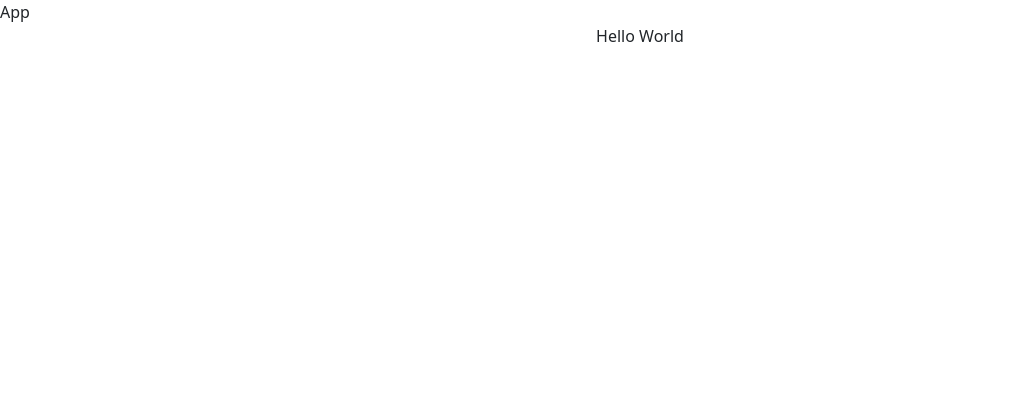
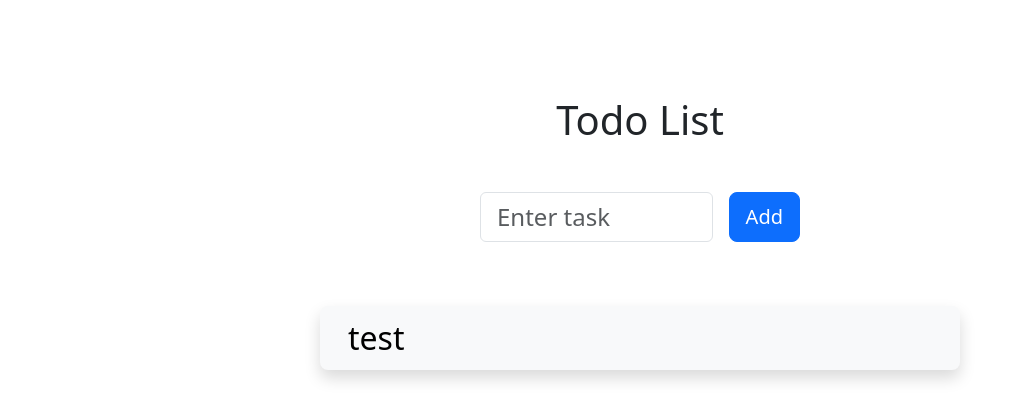
Before and after one commit to Subhranshu-Mindfire/todo-redux-toolkit, a React (Vite) app: page / in a window 1280 px wide. Shown: the top 420 px of the page, without its empty margins (0-1026 px from the left). Built offline with nearby package versions, Linux system fonts and the light colour scheme.

Commit message:
added add task feature

```diff
--- a/package.json
+++ b/package.json
@@ -14,7 +14,8 @@
     "bootstrap": "^5.3.3",
     "react": "^19.0.0",
     "react-dom": "^19.0.0",
-    "react-redux": "^9.2.0"
+    "react-redux": "^9.2.0",
+    "react-toastify": "^11.0.5"
   },
   "devDependencies": {
     "@eslint/js": "^9.21.0",
--- a/src/App.jsx
+++ b/src/App.jsx
@@ -1,10 +1,9 @@
 import React from 'react'
+import TaskList from './components/TaskList'
 
 const App = () => {
   return (
-    <>App
-     <div className="text-center">Hello World</div>
-    </>
+    <TaskList />
   )
 }
 
--- /dev/null
+++ b/src/app/store.js
@@ -0,0 +1,9 @@
+import { configureStore } from "@reduxjs/toolkit";
+import taskReducer from "../feature/tasks/taskSlice"
+export const store = configureStore(
+  {
+    reducer:{
+      tasks: taskReducer
+    }
+  }
+)
--- /dev/null
+++ b/src/components/AddTask.jsx
@@ -0,0 +1,59 @@
+import { useState } from "react";
+import { useDispatch } from "react-redux";
+import { toast } from 'react-toastify';
+import { addTask } from "../feature/tasks/taskSlice";
+
+
+function AddTask() {
+  const [taskName, setTaskName] = useState('');
+  const dispatch = useDispatch()
+
+  const handleAddClick = () => {
+    if (taskName.length == 0) {
+      console.log("Hii")
+      toast.error('Task Can Not Be Empty', {
+            position: "top-right",
+            autoClose: 5000,
+            hideProgressBar: false,
+            closeOnClick: false,
+            pauseOnHover: true,
+            draggable: true,
+            progress: undefined,
+            theme: "light"
+          });
+    }
+    else{
+      const newTask = {
+        id: Date.now(),
+        taskName: taskName,
+        completed: false,
+      };
+      dispatch(addTask(newTask))
+      setTaskName('');
+      toast.success('Task Added Successfully', {
+        position: "top-right",
+        autoClose: 5000,
+        hideProgressBar: false,
+        closeOnClick: false,
+        pauseOnHover: true,
+        draggable: true,
+        progress: undefined,
+        theme: "light"
+      });
+    }
+  };
+
+  return (
+    <div className="d-flex gap-3 w-25">
+      <input
+        type="text"
+        value={taskName}
+        onChange={(e) => setTaskName(e.target.value)}
+        placeholder="Enter task"
+        className="form-control fs-4 px-3"
+      />
+      <button onClick={handleAddClick} className="btn btn-lg btn-primary px-3">Add</button>
+    </div>
+  );
+}
+export default AddTask
--- /dev/null
+++ b/src/components/Task.jsx
@@ -0,0 +1,19 @@
+import React, { useState } from 'react'
+
+const Task = ({task}) => {
+  return (
+    <div className='d-flex justify-content-center'>
+      <div className='row align-items-center w-50 bg-light shadow p-2 rounded-3 mt-3 px-3'>
+        <div className="fs-2 col-md-9"
+          style={{
+            textDecoration: task.completed ? 'line-through' : 'none',
+            color: task.completed ? 'gray' : 'black',
+          }}>
+          {task.taskName}
+        </div>
+      </div>
+    </div>
+  )
+}
+
+export default Task
--- /dev/null
+++ b/src/components/TaskList.jsx
@@ -0,0 +1,34 @@
+import React from 'react'
+import { useSelector } from 'react-redux'
+import Task from './Task'
+import AddTask from './AddTask'
+import { ToastContainer } from 'react-toastify'
+
+
+const TaskList = () => {
+
+  const taskList = useSelector((state) => state.tasks.tasks)
+  return (
+    <>
+      <div>
+        <ToastContainer />
+        <div>
+          <h1 className='mt-5 pt-5 text-center'>Todo List</h1>
+          <div className='d-flex justify-content-center fs-4 mt-5'>
+            <AddTask/>
+          </div>
+          <div className='mt-5'>
+            {taskList.map((task) => (
+              <Task
+                key={task.id}
+                task={task}
+              />
+            ))}
+          </div>
+        </div>
+      </div>
+    </>
+  )
+}
+
+export default TaskList
--- /dev/null
+++ b/src/feature/tasks/taskSlice.js
@@ -0,0 +1,32 @@
+import { createSlice } from "@reduxjs/toolkit";
+
+const initialState = {
+  tasks : [
+    {
+      id: Date.now(),
+      taskName: "test",
+      completed: false
+    }
+  ],
+  no: 10
+}
+
+const taskSlice =  createSlice(
+  {
+    name: "task",
+    initialState,
+    reducers:{
+      addTask:(state,action)=>{
+        state.tasks.push(action.payload)
+        console.log(state);
+      },
+      change:(state)=>{
+        state.no -= 1
+      }
+    }
+  }
+)
+
+
+export default taskSlice.reducer
+export const {addTask,change} = taskSlice.actions
--- a/src/main.jsx
+++ b/src/main.jsx
@@ -3,9 +3,13 @@ import { createRoot } from 'react-dom/client'
 import './index.css'
 import App from './App.jsx'
 import 'bootstrap/dist/css/bootstrap.min.css';
+import { store } from './app/store.js';
+import { Provider } from 'react-redux';
 
 createRoot(document.getElementById('root')).render(
   <StrictMode>
-    <App />
+    <Provider store={store}>
+      <App />
+    </Provider>
   </StrictMode>,
 )
```
Also changed, not shown: 1 other file (tests, documents, lock files or other folders).
